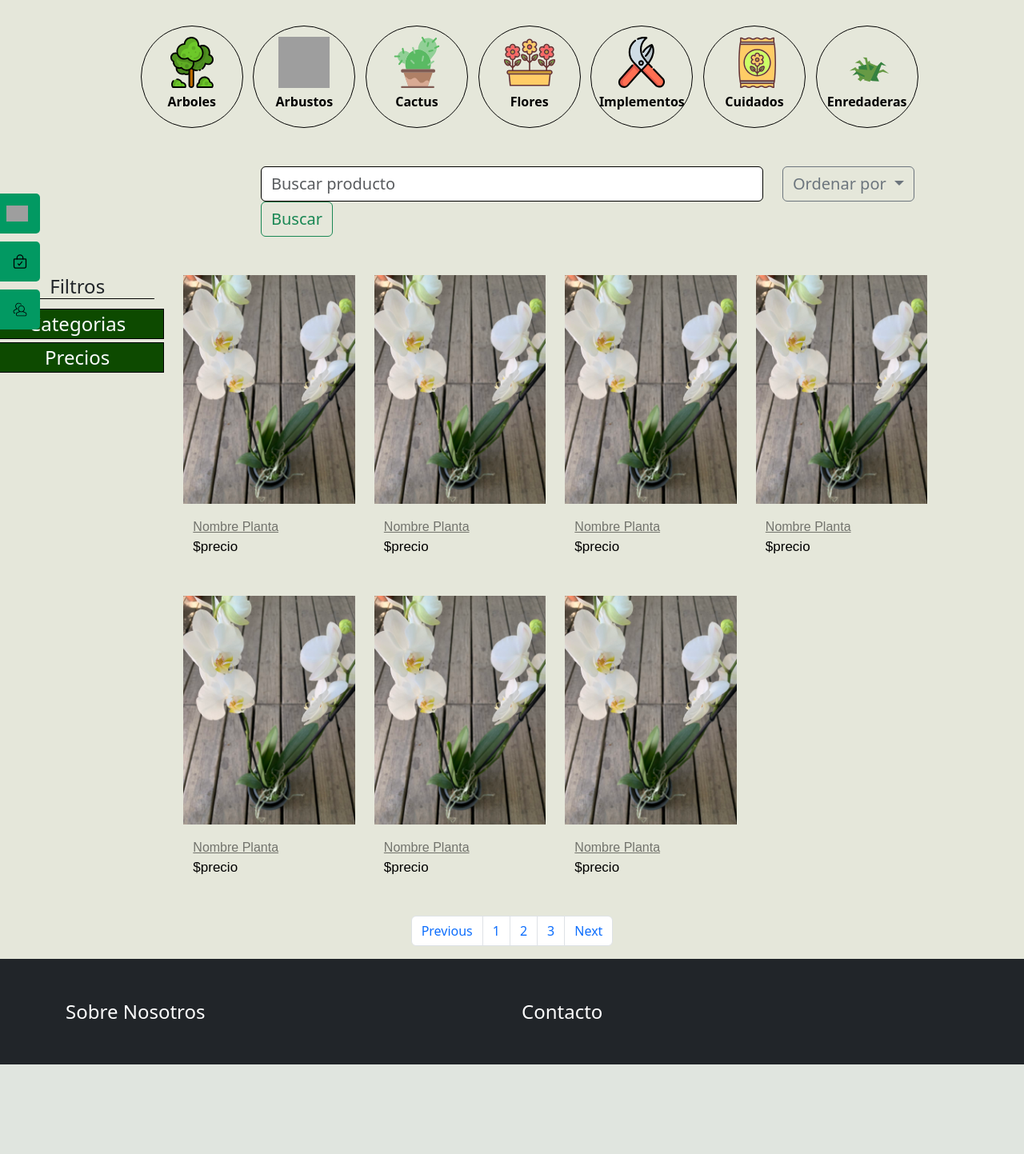
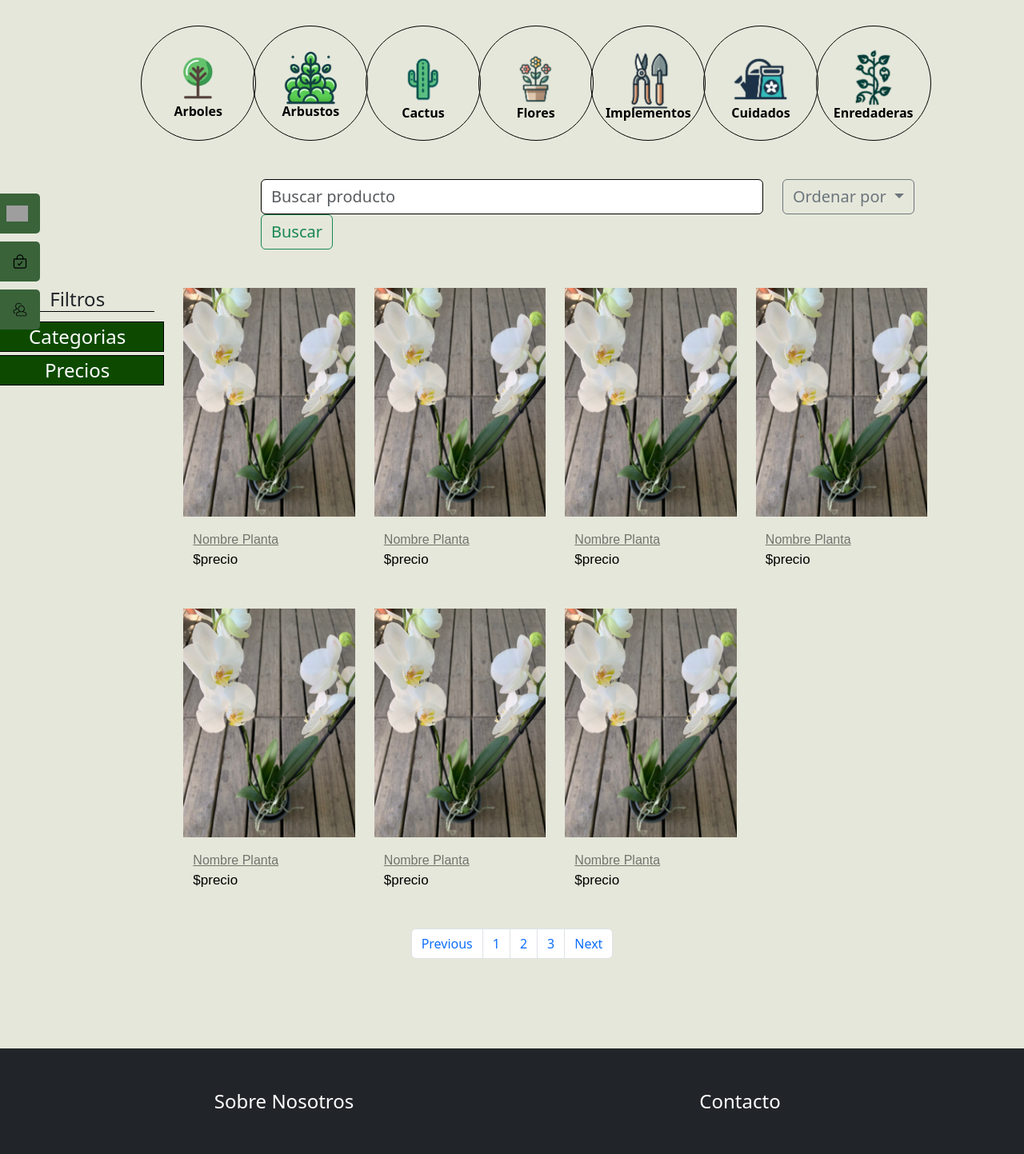
Before and after one commit to Akxlarre/Proyecto, a Django app: page /listadoProductos/ in a window 1280 px wide. Shown: the part 98-1541 px from the top of the page at 80% size. Before the commit the page ends 1429 px from the top, so only its background shows below. Run offline with Django 5.2, Linux system fonts and the light colour scheme; some libraries are stand-ins or nearby versions; grey boxes are pictures that could not be loaded.

Commit message:
Update CSS for navbar, index, and listaUsuarios

```diff
--- a/Druids/static/Druids/css/base.css
+++ b/Druids/static/Druids/css/base.css
@@ -43,3 +43,7 @@ body{
 .boton-cerrar:hover {
     background-color: #C62828; /* Rojo más oscuro para el hover */
   }
+
+.separador{
+    height: 6rem; /* Para separar las categorías de footer */
+}
--- a/Druids/static/Druids/css/index.css
+++ b/Druids/static/Druids/css/index.css
@@ -208,7 +208,3 @@ a .card:hover img {
     margin: 3rem auto;
     max-height: 16rem; /* Para que las imágenes no se vean tan grandes */
 }
-
-.separador{
-    height: 3rem; /* Para separar las categorías de footer */
-}
--- a/Druids/static/Druids/css/listadoProductos.css
+++ b/Druids/static/Druids/css/listadoProductos.css
@@ -26,20 +26,18 @@
     flex-direction: column;
     align-items: center;
     justify-content: center;
-    width: 8rem;
-    height: 8rem;
+    width: 9rem;
+    height: 9rem;
     border-radius: 50%;
     border: 1px solid black;
 }
 
 .contenedor-categoria img {
-
-    width: 4rem;
-    height: 4rem;
+    width: 6rem;
 }
 
 .contenedor-categoria h3 {
-    margin-top: 0.5rem;
+    margin-top: -1rem;
     font-weight: bold;
     text-align: center;
 }
@@ -86,10 +84,3 @@ a {
         height: 40rem;
     }
 }
-
-footer {
-    background-color: #2B2B2B;
-    color: #FFFFFF;
-    text-align: start;
-    width: 100%;
-}
--- a/Druids/static/Druids/css/sidenav.css
+++ b/Druids/static/Druids/css/sidenav.css
@@ -25,17 +25,17 @@
   /* The about link: 20px from the top with a green background */
   #inventario {
     top: 20px;
-    background-color: #029962;
+    background-color: #3a633a;
   }
 
   #pedidos {
     top: 80px;
-    background-color: #029962;
+    background-color: #3a633a;
   }
 
   #usuarios {
     top: 140px;
-    background-color: #029962;
+    background-color: #3a633a;
   }
 .text-sidebar{
 
--- a/Druids/templates/Druids/base.html
+++ b/Druids/templates/Druids/base.html
@@ -209,7 +209,8 @@
     {% block contenido %}
     {% endblock %}
 </body>
-
+<div class="separador">
+</div>
 <footer class="p-5 bg-dark text-white">
     <div class="container">
         <div class="row">
--- a/Druids/templates/Druids/index.html
+++ b/Druids/templates/Druids/index.html
@@ -138,8 +138,6 @@
       </div>
     </div>
   </section>
-  <div class="separador">
-  </div>
 </main>
 <script src="{% static 'Druids/js/index.js' %}"></script>
 {% endblock %}
--- a/Druids/templates/Druids/listadoProductos.html
+++ b/Druids/templates/Druids/listadoProductos.html
@@ -12,7 +12,7 @@
                     <div class="col-4 col-sm-4 col-md-2 col-lg-1 mx-3">
                         <a href="{% url 'listadoProductos' %}" style="text-decoration: none !important;">
                             <div class="contenedor-categoria mt-3">
-                                <img class="img-fluid" src="{% static 'Druids/img/arbol.svg' %}" alt="arboles" />
+                                <img class="img-fluid" src="{% static 'Druids/img/arbol-icono.png' %}" alt="arboles" />
                                 <h3 class="text-center fs-6">Arboles</h3>
                             </div>
                         </a>
@@ -20,7 +20,7 @@
                     <div class="col-4 col-sm-4 col-md-2 col-lg-1 mx-3">
                         <a href="{% url 'listadoProductos' %}" style="text-decoration: none !important;">
                             <div class="contenedor-categoria mt-3">
-                                <img class="img-fluid" src="{% static 'Druids/img/arbusto.svg' %}" alt="arbustos" />
+                                <img class="img-fluid" src="{% static 'Druids/img/arbusto-icono.png' %}" alt="arbustos" />
                                 <h3 class="text-center fs-6">Arbustos</h3>
                             </div>
                         </a>
@@ -28,7 +28,7 @@
                     <div class="col-4 col-sm-4 col-md-2 col-lg-1 mx-3">
                         <a href="{% url 'listadoProductos' %}" style="text-decoration: none !important;">
                             <div class="contenedor-categoria mt-3">
-                                <img class="img-fluid" src="{% static 'Druids/img/cactus.svg' %}" alt="cactus" />
+                                <img class="img-fluid" src="{% static 'Druids/img/cactus-icono.png' %}" alt="cactus" />
                                 <h3 class="text-center fs-6">Cactus</h3>
                             </div>
                         </a>
@@ -36,7 +36,7 @@
                     <div class="col-4 col-sm-4 col-md-2 col-lg-1 mx-3">
                         <a href="{% url 'listadoProductos' %}" style="text-decoration: none !important;">
                             <div class="contenedor-categoria mt-3">
-                                <img class="img-fluid" src="{% static 'Druids/img/flores.svg' %}" alt="flores" />
+                                <img class="img-fluid" src="{% static 'Druids/img/flores-icono.png' %}" alt="flores" />
                                 <h3 class="text-center fs-6">Flores</h3>
                             </div>
                         </a>
@@ -44,7 +44,7 @@
                     <div class="col-4 col-sm-4 col-md-2 col-lg-1 mx-3">
                         <a href="{% url 'listadoProductos' %}" style="text-decoration: none !important;">
                             <div class="contenedor-categoria mt-3">
-                                <img class="img-fluid" src="{% static 'Druids/img/implementos.svg' %}" alt="Implementos" />
+                                <img class="img-fluid" src="{% static 'Druids/img/implementos-icono.png' %}" alt="Implementos" />
                                 <h3 class="text-center fs-6">Implementos</h3>
                             </div>
                         </a>
@@ -52,15 +52,15 @@
                     <div class="col-4 col-sm-4 col-md-2 col-lg-1 mx-3">
                         <a href="{% url 'listadoProductos' %}" style="text-decoration: none !important;">
                             <div class="contenedor-categoria mt-3">
-                                <img class="img-fluid" src="{% static 'Druids/img/cuidados.svg' %}" alt="cuidados" />
+                                <img class="img-fluid" src="{% static 'Druids/img/cuidados-icono.png' %}" alt="cuidados" />
                                 <h3 class="text-center fs-6">Cuidados</h3>
                             </div>
                         </a>
                     </div>
                     <div class="col-4 col-sm-4 col-md-2 col-lg-1 mx-3">
-                        <a href="listadoProductos.html" style="text-decoration: none !important;">
+                        <a href="{% url 'listadoProductos' %}" style="text-decoration: none !important;">
                             <div class="contenedor-categoria mt-3">
-                                <img class="img-fluid" src="{% static 'Druids/img/enredaderas.svg' %}" alt="enredaderas" />
+                                <img class="img-fluid" src="{% static 'Druids/img/enredaderas-icono.png' %}" alt="enredaderas" />
                                 <h3 class="text-center fs-6">Enredaderas</h3>
                             </div>
                         </a>
```
Also changed, not shown: Druids/static/Druids/css/carrito.css (+0 -8 lines), Druids/static/Druids/css/contacto.css (+0 -8 lines), Druids/static/Druids/css/historialCompra.css (+0 -7 lines), Druids/static/Druids/css/inventario.css (+0 -7 lines), Druids/static/Druids/css/pago.css (+0 -7 lines), Druids/static/Druids/css/pagoexitoso.css (+0 -8 lines), Druids/static/Druids/css/pedidos.css (+0 -9 lines), Druids/static/Druids/css/perfil.css (+0 -8 lines), Druids/static/Druids/css/producto.css (+0 -7 lines), Druids/static/Druids/css/sobreNosotros.css (+0 -8 lines).
